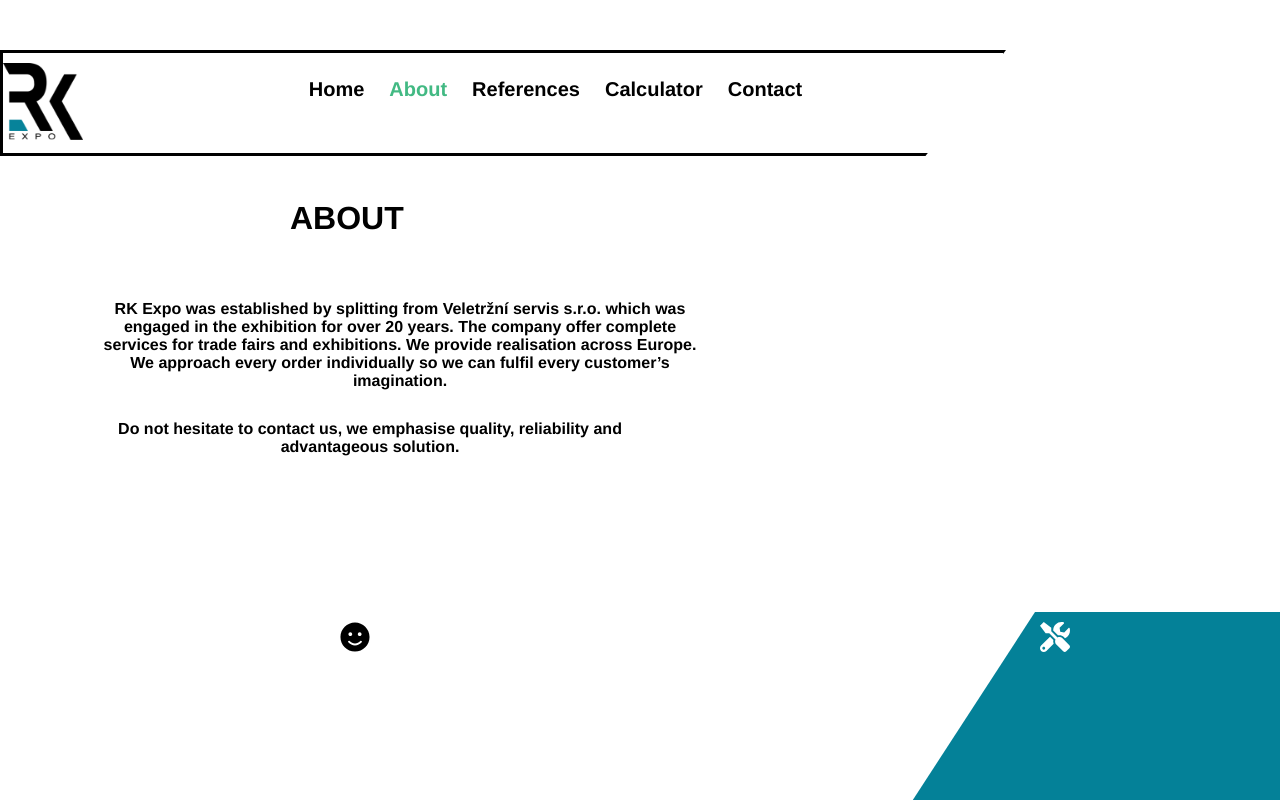
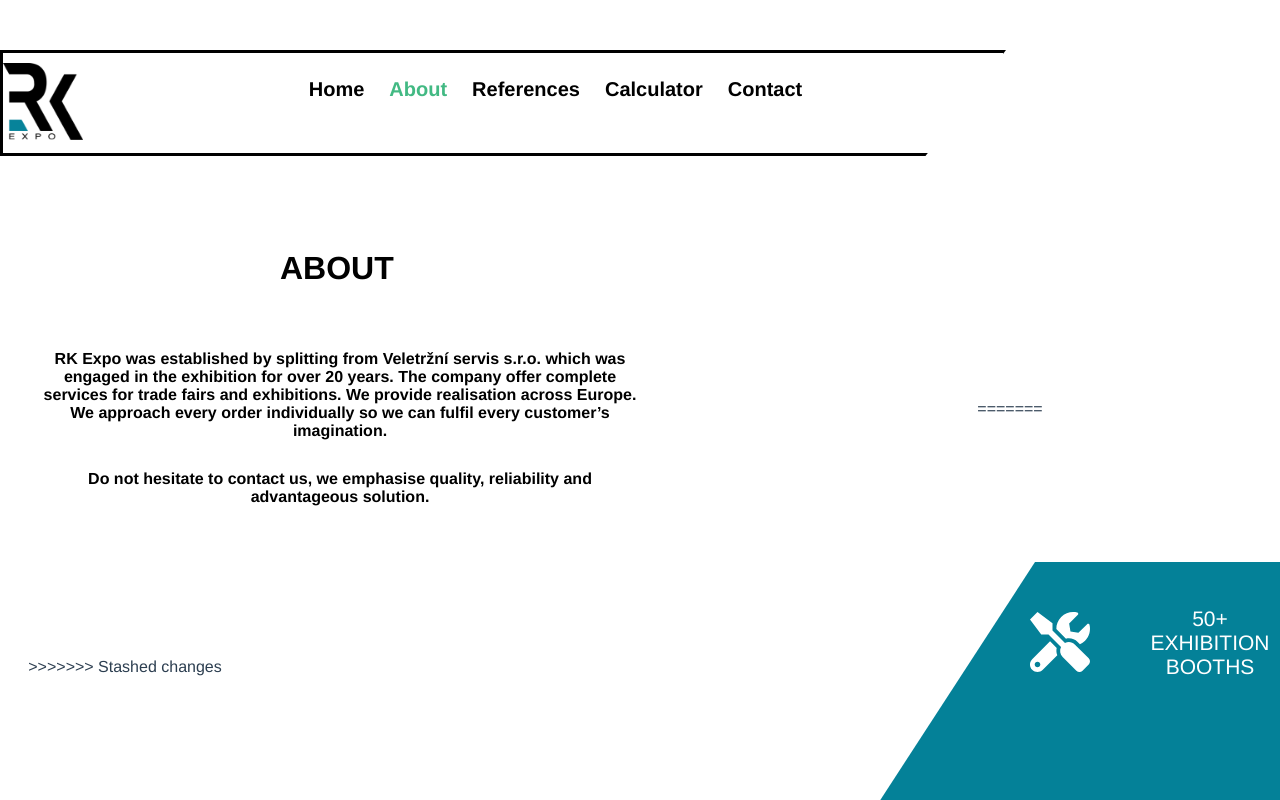
Before and after one commit to gyetvanakos/rkexpo, a Vue app: page /about in a window 1280 px wide. Shown: the top 800 px of the page. Built offline with nearby package versions, Linux system fonts and the light colour scheme.

Commit message:
Update About.vue

```diff
--- a/src/views/About.vue
+++ b/src/views/About.vue
@@ -20,9 +20,18 @@
     </div>
     <div class="trapezoid">
       <a><i class="fas fa-tools"></i></a>
+<<<<<<< Updated upstream
     </div>
     <div class="trapezoid-smiley">
       <a><i class="fas fa-smile"></i></a>
+=======
+      <div class="trapezoid-smiley">
+        <a><i class="fas fa-smile"></i></a>
+      </div>
+      <div class="trapezoid-globe">
+        <a><i class="fas fa-globe-europe"></i></a>
+      </div>
+>>>>>>> Stashed changes
     </div>
   </div>
 </template>
@@ -41,26 +50,29 @@
 }
 
 .longtext {
-  width: 500px;
-  height: 312px;
+  width: 700px;
+  height: 212px;
   display: flex;
   float: left;
-  padding-left: 100px;
+  padding-left: 40px;
+  padding-top: 50px;
 }
 .shorttext {
   width: 500px;
   height: 102px;
-  padding-left: 70px;
+  padding-left: 40px;
   position: absolute;
   bottom: 0;
   left: 0;
   top: 420px;
+  padding-top: 50px;
 }
 
 h1 {
+  padding-left: 280px;
+  color: black;
+  padding-top: 50px;
   float: left;
-  padding-left: 290px;
-  color: black;
 }
 
 .longtext p {
@@ -88,14 +100,67 @@ h1 {
 .trapezoid a {
   color: white;
   float: right;
-  font-size: 30px;
-  padding-right: 230px;
+  font-size: 60px;
+  padding-right: 210px;
+  padding-top: 40px;
+  display: flex;
+  position: relative;
+}
+
+.trapezoid a::after {
+  content: "50+  EXHIBITION BOOTHS  ";
+  left: 130px;
+  position: absolute;
+  font-size: 21px;
+  padding-top: 5px;
+}
+
+.trapezoid-smiley {
+  height: 40px;
+  padding-top: 100px;
 }
 
 .trapezoid-smiley a {
-  color: black;
+  color: white;
   float: right;
-  font-size: 30px;
-  padding-right: 230px;
+  font-size: 60px;
+  margin: 0;
+  display: flex;
+  width: 180px;
+  position: relative;
+  padding-right: 150px;
+}
+
+.trapezoid-smiley a::after {
+  content: "100%  CUSTOMER SATISFACTION  ";
+  left: 130px;
+  position: absolute;
+  font-size: 21px;
+  padding-top: 18px;
+}
+
+.trapezoid-globe {
+  height: 40px;
+  padding-top: 60px;
+  width: 100%;
+  margin: 0;
+}
+
+.trapezoid-globe a {
+  color: white;
+  float: right;
+  font-size: 60px;
+  margin: 0;
+  display: flex;
+  width: 180px;
+  position: relative;
+}
+
+.trapezoid-globe a::after {
+  content: "5+  COUNTRIES OF IMPLEMENTATION ";
+  left: 130px;
+  position: absolute;
+  font-size: 21px;
+  padding-top: 15px;
 }
 </style>
```
